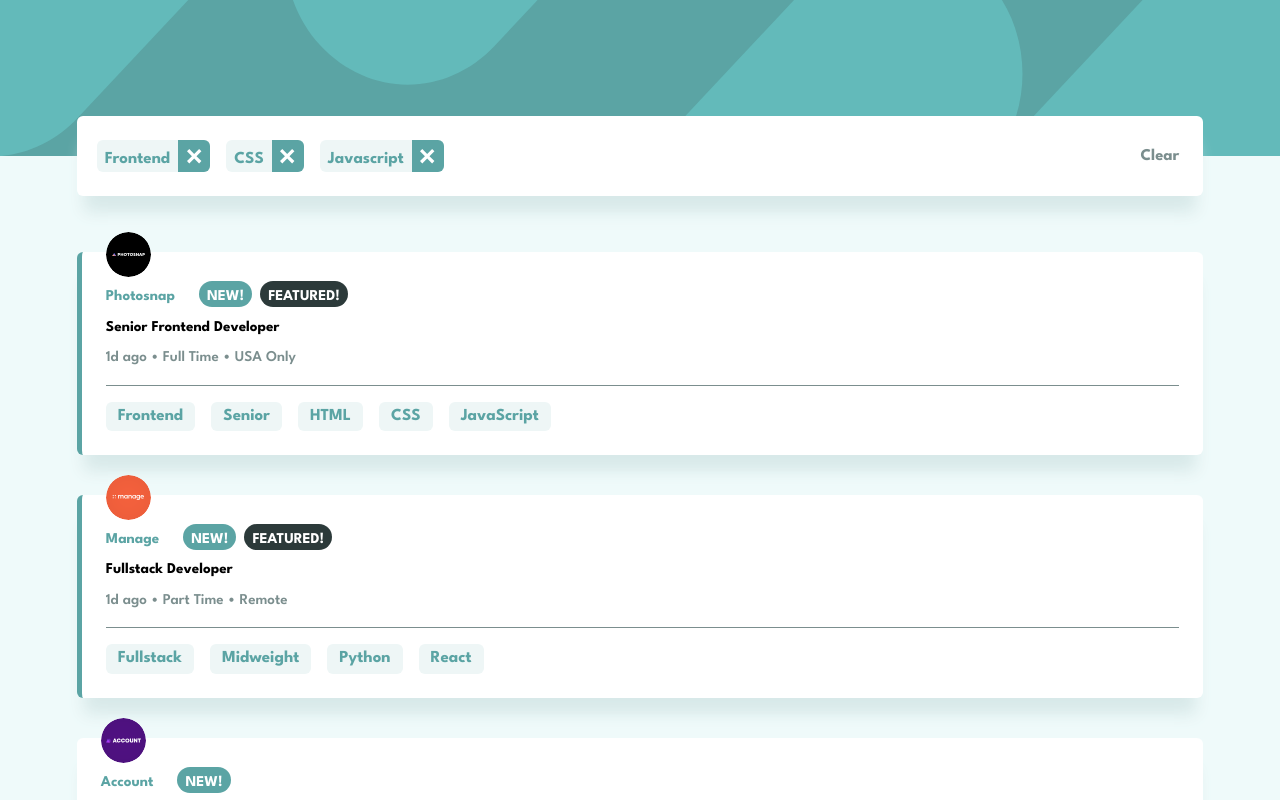
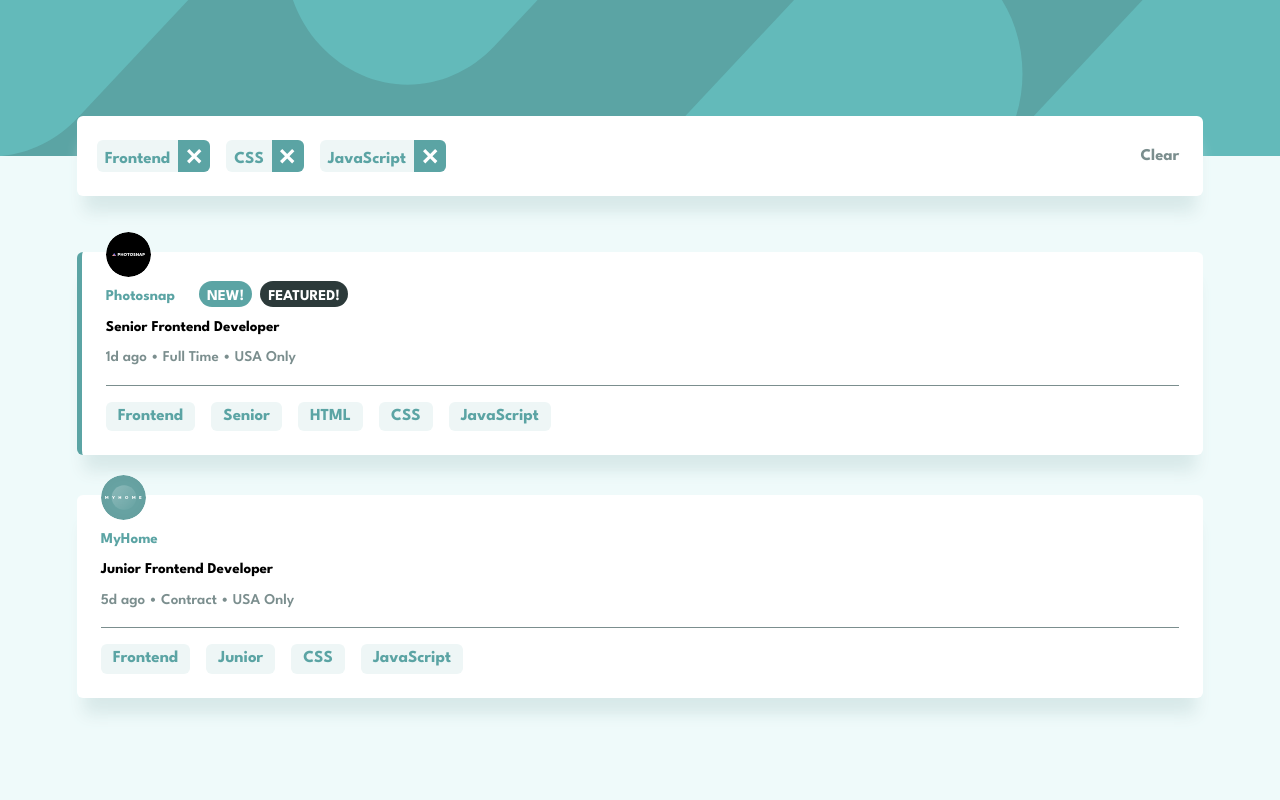
Before and after one commit to sofuslund/fm-job-listings-with-filtering, a Next.js app: page / in a window 1280 px wide. Shown: the top 800 px of the page. Built offline with nearby package versions, Linux system fonts and the light colour scheme.

Commit message:
Add filtering functionality

```diff
--- a/src/app/components/JobCard.js
+++ b/src/app/components/JobCard.js
@@ -3,7 +3,7 @@ import Image from "next/image";
 export default function JobCard({data, addTag}) {
     const tags = [data.role, data.level, ...data.languages, ...data.tools].map(tag => {
         return (
-            <span onClick={()=>{addTag(tag)}} className="rounded-md bg-light-gray text-[1.05rem] font-bold align-sub text-cyan px-3 py-0.5 inline-block">{tag}</span>
+            <span onClick={()=>{addTag(tag)}} className="rounded-md bg-light-gray text-[1.05rem] font-bold align-sub text-cyan px-3 py-0.5 inline-block cursor-pointer">{tag}</span>
         );
     });
 
--- a/src/app/page.js
+++ b/src/app/page.js
@@ -1,23 +1,32 @@
-"use client"
+"use client";
 import Image from "next/image";
 import {useState} from "react";
 
 import TagContainer from "@/app/components/TagContainer.js";
 import JobCard from "@/app/components/JobCard.js";
 
-import jobsData from '@/app/data.json' assert { type: 'json' };
+import jobsData from "@/app/data.json" assert {type: "json"};
 
 export default function Home() {
-    let [tags, setTags] = useState(new Set(["Frontend", "CSS", "Javascript"]));
+    let [tags, setTags] = useState(new Set(["Frontend", "CSS", "JavaScript"]));
 
     function addTag(tag) {
-        setTags([...tags, tag])
+        setTags(new Set([...tags, tag]));
     }
-    const jobCards = jobsData.map(jobData => {
-        return (
-            <JobCard data={jobData} addTag={addTag}></JobCard>
-        );
-    });
+    const jobCards = jobsData
+        .filter(jobData => {
+            return [...tags].every(tag => {
+                return [
+                    jobData.role,
+                    jobData.level,
+                    ...jobData.languages,
+                    ...jobData.tools,
+                ].includes(tag);
+            });
+        })
+        .map((jobData) => {
+            return <JobCard data={jobData} addTag={addTag}></JobCard>;
+        });
 
     return (
         <main className="font-league-spartan">
@@ -30,7 +39,6 @@ export default function Home() {
             <div className="bg-dark-gray w-32 h-2"></div> */}
 
             {jobCards}
-
         </main>
     );
 }
```
